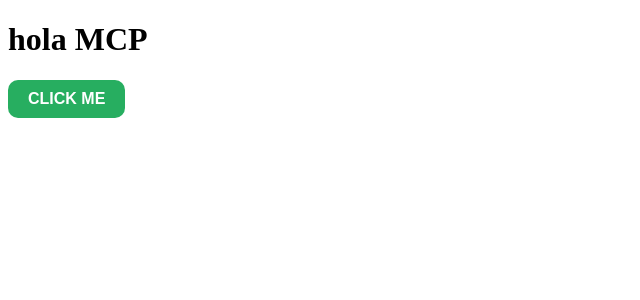
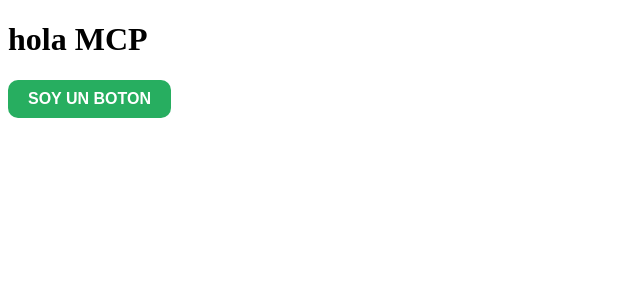
Before and after one commit to angelolev/mcp-test, a React (Vite) app: page / in a window 1280 px wide. Shown: the top 300 px of the page, without its empty margins (0-640 px from the left). Built offline with nearby package versions, Linux system fonts and the light colour scheme.

Commit message:
fix(button): change label to 'Soy un boton' (#MBA-11)

```diff
--- a/src/components/Button/index.tsx
+++ b/src/components/Button/index.tsx
@@ -1,7 +1,7 @@
 import styles from "./Button.module.css";
 
 function Button() {
-  return <button className={styles.button}>Click me</button>;
+  return <button className={styles.button}>Soy un boton</button>;
 }
 
 export default Button;
```
